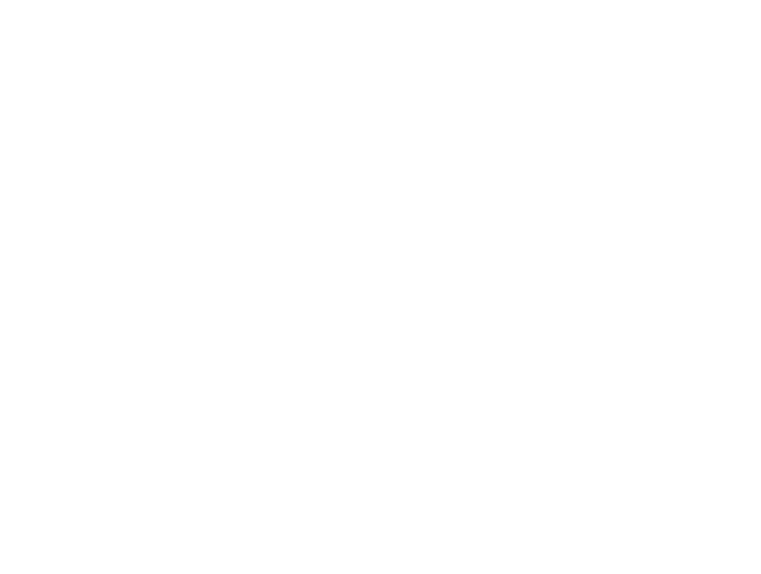
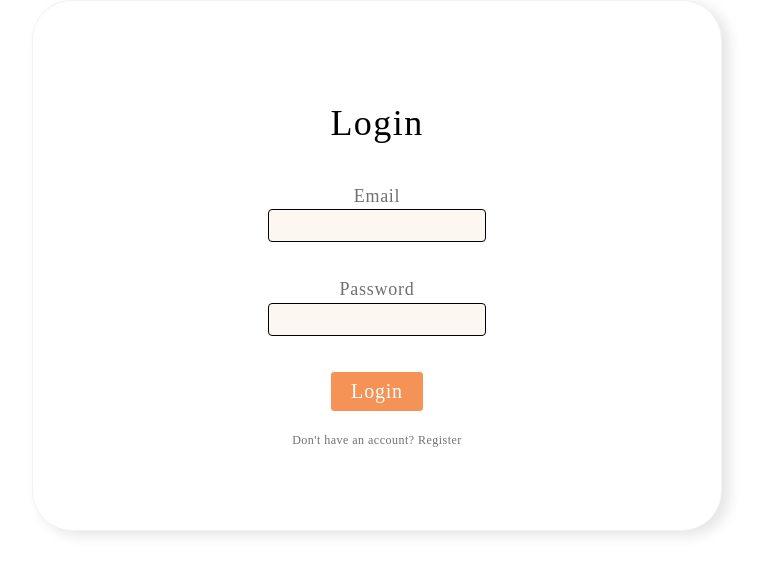
Before and after one commit to Semen-Gomzyak/pets-project-frontend, a React (Create React App) app: page /pets-project-frontend/login in a window 1280 px wide. Shown: the top 574 px of the page, without its empty margins (263-1024 px from the left). Built offline with nearby package versions, Linux system fonts and the light colour scheme.

Commit message:
add files

```diff
--- a/src/components/App.jsx
+++ b/src/components/App.jsx
@@ -1,7 +1,18 @@
+import { useEffect } from 'react';
+import { useDispatch } from 'react-redux';
+import { Routes, Route } from 'react-router-dom';
+import { refreshUser } from 'redux/auth-operations';
+
+import { LoginForm } from './LoginForm';
+
 export const App = () => {
+  const dispatch = useDispatch();
+  useEffect(() => {
+    dispatch(refreshUser());
+  }, [dispatch]);
   return (
-    <div>
-
-    </div>
+    <Routes>
+      <Route path="login" element={<LoginForm />} />
+    </Routes>
   );
 };
--- /dev/null
+++ b/src/components/LoginForm.jsx
@@ -0,0 +1,53 @@
+import { useDispatch, useSelector } from 'react-redux';
+import { useForm } from 'react-hook-form';
+import { logIn } from 'redux/auth-operations';
+import css from './LoginForm.module.css';
+import { selectError } from 'redux/selectors';
+
+export const LoginForm = () => {
+  const dispatch = useDispatch();
+  const {
+    register: registerForm,
+    handleSubmit,
+    formState: { errors },
+  } = useForm();
+  const error = useSelector(selectError);
+
+  return (
+    <>
+      {error && <p className={css.error}>{error}</p>}
+      <form
+        className={css.form}
+        onSubmit={handleSubmit(data => dispatch(logIn(data)))}
+      >
+        <h3 className={css.title}>Login</h3>
+        <label className={css.label}>
+          Email
+          <input
+            className={css.input}
+            type="email"
+            {...registerForm('email', { required: 'Enter your email' })}
+          />
+          {errors.email?.message && (
+            <p className={css.error}>{errors.email.message}</p>
+          )}
+        </label>
+        <label className={css.label}>
+          Password
+          <input
+            className={css.input}
+            type="password"
+            {...registerForm('password', { required: 'Enter your password' })}
+          />
+          {errors.password?.message && (
+            <p className={css.error}>{errors.password.message}</p>
+          )}
+        </label>
+        <button className={css.button} type="submit">
+          Login
+        </button>
+        <h5 className={css.subtext}>Don't have an account? Register</h5>
+      </form>
+    </>
+  );
+};
--- /dev/null
+++ b/src/components/LoginForm.module.css
@@ -0,0 +1,104 @@
+.form {
+  display: flex;
+  flex-direction: column;
+  align-items: center;
+  justify-content: center;
+
+  margin: 0 auto;
+  padding: 40px;
+  border: 1px solid;
+  border-color: #f2f2f2;
+
+  width: 608px;
+  height: 449px;
+  left: 80px;
+  top: 276px;
+
+  background: #ffffff;
+  box-shadow: 7px 4px 14px rgba(0, 0, 0, 0.11);
+  border-radius: 40px;
+}
+
+.label {
+  display: flex;
+  flex-direction: column;
+  margin-bottom: 5px;
+  font-family: 'Manrope';
+  font-style: normal;
+  font-weight: 400;
+  font-size: 18px;
+  line-height: 1.4;
+
+  display: flex;
+  align-items: center;
+  letter-spacing: 0.04em;
+
+  color: rgba(17, 17, 17, 0.6);
+}
+
+.title {
+  font-family: 'Manrope';
+  font-style: normal;
+  font-weight: 500;
+  font-size: 36px;
+  line-height: 49px;
+  display: flex;
+  align-items: center;
+  text-align: center;
+  letter-spacing: 0.04em;
+}
+
+.input {
+  width: 200px;
+  margin-bottom: 30px;
+  padding: 8px;
+  border: 1px solid;
+  border-radius: 4px;
+  background-color: #fdf7f2;
+}
+
+.button {
+  padding: 6px 20px;
+  background-color: #f59256;
+  border: 1px solid;
+  border-radius: 4px;
+  font-family: 'Manrope';
+  font-style: normal;
+  font-weight: 500;
+  font-size: 20px;
+  line-height: 27px;
+  display: flex;
+  align-items: center;
+  letter-spacing: 0.04em;
+  color: #ffffff;
+}
+
+button:hover {
+  background-color: #52eb52;
+  border-color: #000000;
+}
+
+button:focus {
+  background-color: #52eb52;
+  border-color: #000000;
+}
+
+.subtext {
+  font-family: 'Manrope';
+  font-style: normal;
+  font-weight: 400;
+  font-size: 12px;
+  line-height: 16px;
+  display: flex;
+  align-items: center;
+  text-align: center;
+  letter-spacing: 0.04em;
+
+  color: rgba(17, 17, 17, 0.6);
+}
+
+.error {
+  color: red;
+  font-style: italic;
+  margin-left: 10px;
+}
--- a/src/index.js
+++ b/src/index.js
@@ -1,10 +1,20 @@
 import React from 'react';
 import ReactDOM from 'react-dom/client';
 import { App } from 'components/App';
+import { PersistGate } from 'redux-persist/integration/react';
+import { Provider } from 'react-redux';
 import './index.css';
+import { store, persistor } from './redux/store';
+import { BrowserRouter } from 'react-router-dom';
 
 ReactDOM.createRoot(document.getElementById('root')).render(
   <React.StrictMode>
-    <App />
+    <Provider store={store}>
+      <PersistGate loading={null} persistor={persistor}>
+        <BrowserRouter basename="pets-project-frontend">
+          <App />
+        </BrowserRouter>
+      </PersistGate>
+    </Provider>
   </React.StrictMode>
 );
--- /dev/null
+++ b/src/redux/auth-operations.jsx
@@ -0,0 +1,44 @@
+import axios from 'axios';
+import { createAsyncThunk } from '@reduxjs/toolkit';
+
+// axios.defaults.baseURL = '';
+
+const setAuthHeader = token => {
+  axios.defaults.headers.common.Authorization = `Bearer ${token}`;
+};
+
+export const logIn = createAsyncThunk(
+  'auth/login',
+  async (credentials, thunkAPI) => {
+    try {
+      const res = await axios.post('/users/login', credentials);
+      setAuthHeader(res.data.token);
+      return res.data;
+    } catch (error) {
+      return thunkAPI.rejectWithValue('Incorrect login or password');
+    }
+  }
+);
+
+export const refreshUser = createAsyncThunk(
+  'auth/refresh',
+  async (_, thunkAPI) => {
+    // Reading the token from the state via getState()
+    const state = thunkAPI.getState();
+    const persistedToken = state.auth.token;
+
+    if (persistedToken === null) {
+      // If there is no token, exit without performing any request
+      return thunkAPI.rejectWithValue('Unable to fetch user');
+    }
+
+    try {
+      // If there is a token, add it to the HTTP header and perform the request
+      setAuthHeader(persistedToken);
+      const res = await axios.get('/users/current');
+      return res.data;
+    } catch (error) {
+      return thunkAPI.rejectWithValue(error.message);
+    }
+  }
+);
--- /dev/null
+++ b/src/redux/authSlice.jsx
@@ -0,0 +1,27 @@
+import { createSlice } from '@reduxjs/toolkit';
+import { logIn } from './auth-operations';
+
+const initialState = {
+  user: { name: null, email: null },
+  token: null,
+  isLoggedIn: false,
+  isRefreshing: false,
+  error: null,
+};
+const authSlice = createSlice({
+  name: 'auth',
+  initialState,
+  extraReducers: {
+    [logIn.fulfilled](state, action) {
+      state.user = action.payload.user;
+      state.token = action.payload.token;
+      state.isLoggedIn = true;
+      state.error = null;
+    },
+    [logIn.rejected](state, action) {
+      state.error = action.payload;
+    },
+  },
+});
+
+export const authReducer = authSlice.reducer;
--- /dev/null
+++ b/src/redux/selectors.jsx
@@ -0,0 +1 @@
+export const selectError = state => state.auth.error;
--- /dev/null
+++ b/src/redux/store.jsx
@@ -0,0 +1,35 @@
+import { configureStore } from '@reduxjs/toolkit';
+import {
+  persistStore,
+  persistReducer,
+  FLUSH,
+  REHYDRATE,
+  PAUSE,
+  PERSIST,
+  PURGE,
+  REGISTER,
+} from 'redux-persist';
+import storage from 'redux-persist/lib/storage';
+
+import { authReducer } from './authSlice';
+
+const authPersistConfig = {
+  key: 'auth',
+  storage,
+  whitelist: ['token'],
+};
+
+export const store = configureStore({
+  reducer: {
+    auth: persistReducer(authPersistConfig, authReducer),
+    // contacts: contactsReducer,
+  },
+  middleware: getDefaultMiddleware =>
+    getDefaultMiddleware({
+      serializableCheck: {
+        ignoredActions: [FLUSH, REHYDRATE, PAUSE, PERSIST, PURGE, REGISTER],
+      },
+    }),
+});
+
+export const persistor = persistStore(store);
```
Also changed, not shown: package.json (+7 -1 lines), 1 other file (tests, documents, lock files or other folders).
